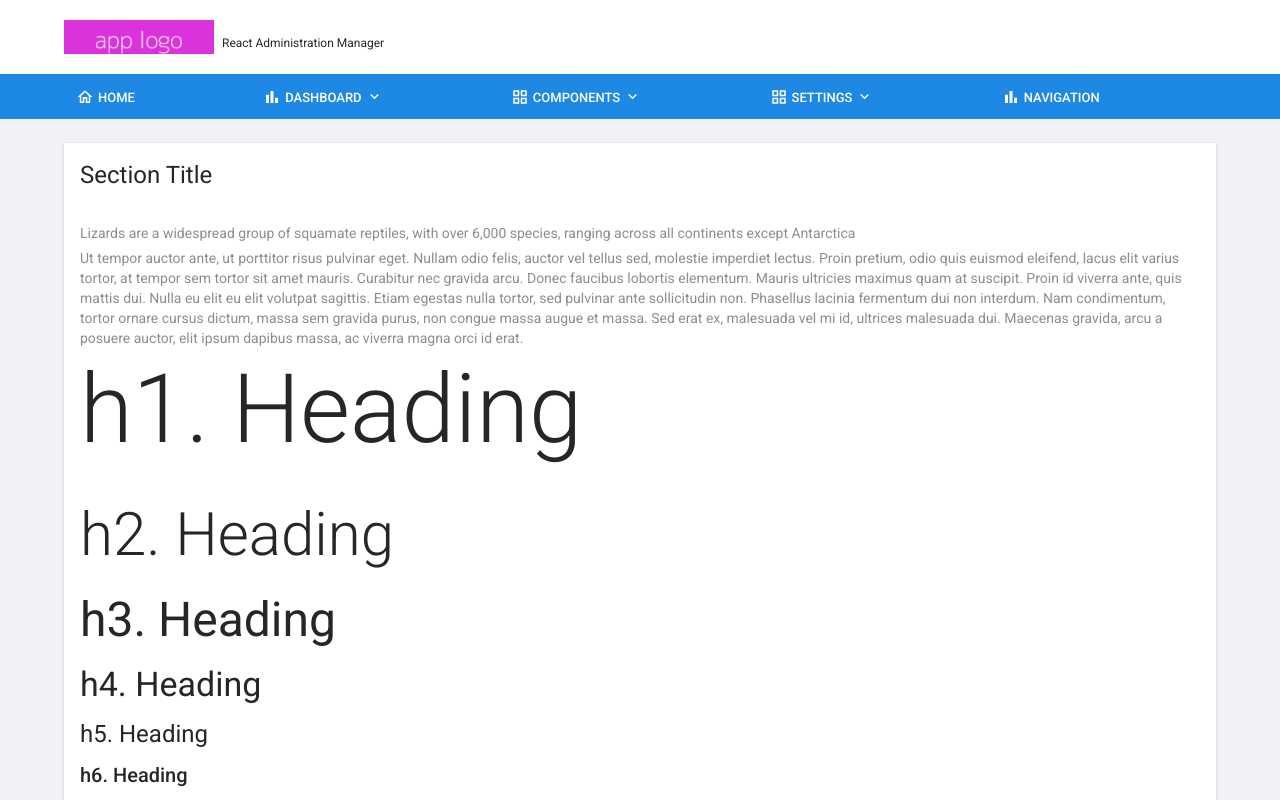
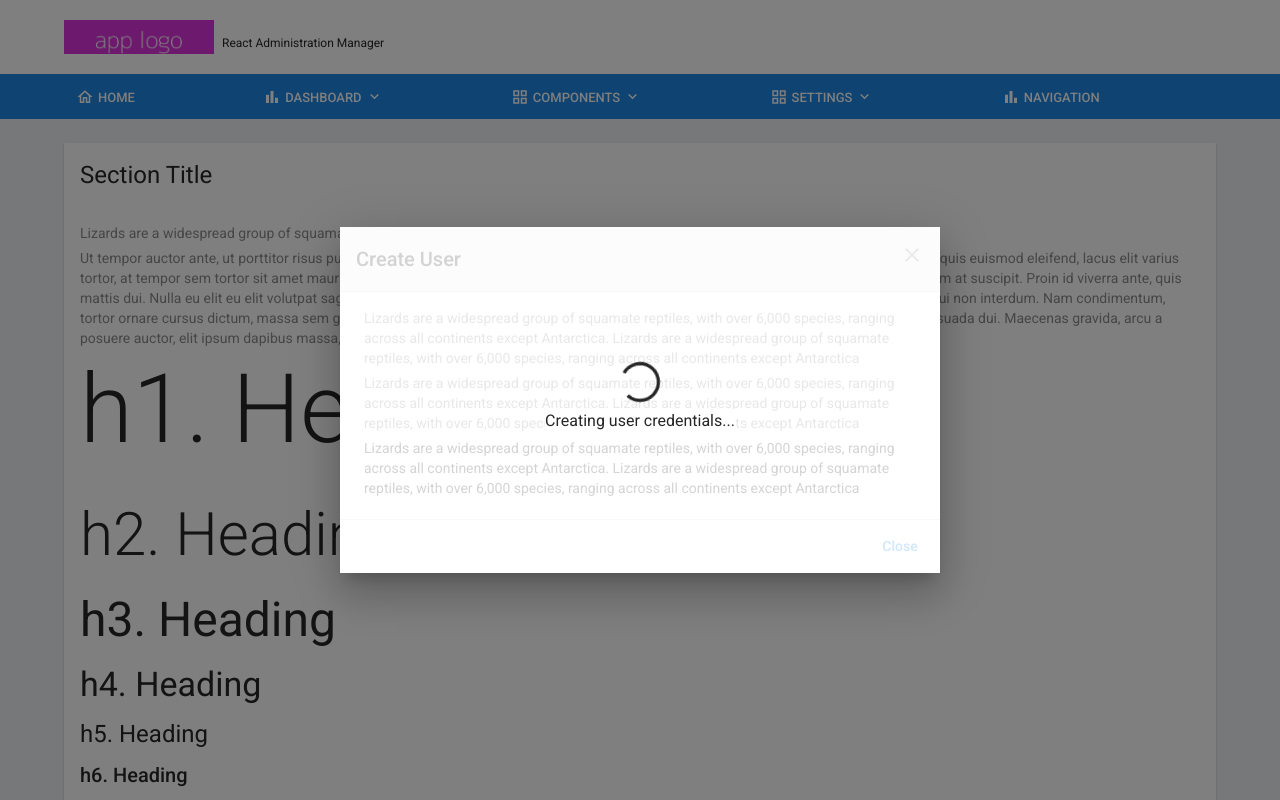
Before and after one commit to Jerkovic/ram, a React (Create React App) app: page / in a window 1280 px wide. Shown: the top 800 px of the page. Built offline with nearby package versions, Linux system fonts and the light colour scheme.

Commit message:
dev progress

```diff
--- /dev/null
+++ b/src/components/dialog/Dialog.tsx
@@ -0,0 +1,83 @@
+import * as React from "react";
+import Button from "@mui/material/Button";
+import { styled } from "@mui/material/styles";
+import { Dialog as MuiDialog } from "@mui/material";
+import DialogTitle from "@mui/material/DialogTitle";
+import DialogContent from "@mui/material/DialogContent";
+import DialogActions from "@mui/material/DialogActions";
+import IconButton from "@mui/material/IconButton";
+import CloseIcon from "@mui/icons-material/Close";
+import { useEffect } from "react";
+import LoadingOverlay from "../overlays/LoadingOverlay";
+
+const StyledDialog = styled(MuiDialog)(({ theme }) => ({
+  "& .MuiDialogContent-root": {
+    // padding: theme.spacing(2),
+  },
+  "& .MuiDialogActions-root": {
+    // padding: theme.spacing(1),
+  },
+}));
+
+interface DialogProps {
+  open: boolean;
+  title: string;
+  children: React.ReactNode;
+  onClose?: () => void;
+}
+
+const Dialog = (props: DialogProps) => {
+  const [open, setOpen] = React.useState(false);
+  const [loading, setLoading] = React.useState(false);
+
+  useEffect(() => {
+    setTimeout(() => {
+      setLoading(true);
+    }, 5000);
+  }, []);
+
+  useEffect(() => {
+    setOpen(props.open);
+  }, [props.open]);
+
+  const handleClose = () => {
+    setOpen(false);
+    props.onClose && props.onClose();
+  };
+
+  return (
+    <StyledDialog
+      fullWidth
+      aria-labelledby="customized-dialog-title"
+      open={open}
+      PaperProps={{
+        style: { position: "relative" },
+      }}
+    >
+      <LoadingOverlay loading={loading} text={"Creating user credentials..."} />
+      <DialogTitle sx={{ m: 0, p: 2 }} id="customized-dialog-title">
+        {props.title}
+      </DialogTitle>
+      <IconButton
+        aria-label="close"
+        onClick={handleClose}
+        sx={{
+          position: "absolute",
+          right: 8,
+          top: 8,
+          color: (theme) => theme.palette.grey[500],
+        }}
+      >
+        <CloseIcon />
+      </IconButton>
+      <DialogContent dividers>{props.children}</DialogContent>
+      <DialogActions>
+        <Button autoFocus onClick={handleClose}>
+          Close
+        </Button>
+      </DialogActions>
+    </StyledDialog>
+  );
+};
+
+export default Dialog;
--- /dev/null
+++ b/src/components/overlays/LoadingOverlay.tsx
@@ -0,0 +1,54 @@
+import React from "react";
+import CircularProgress from "@mui/material/CircularProgress";
+import { styled } from "@mui/system";
+import { Grid, Typography } from "@mui/material";
+
+const OverlayContainer = styled("div")({
+  position: "absolute",
+  top: 0,
+  left: 0,
+  right: 0,
+  bottom: 0,
+  display: "flex",
+  alignItems: "center",
+  justifyContent: "center",
+  backgroundColor: "rgba(255, 255, 255, 0.8)",
+  zIndex: 1301,
+  cursor: "wait",
+});
+
+interface LoadingOverlayProps {
+  loading: boolean;
+  text: string;
+}
+
+const LoadingOverlay = (props: LoadingOverlayProps) => (
+  <>
+    {props.loading && (
+      <OverlayContainer>
+        <Grid
+          container
+          direction="column"
+          justifyContent="center"
+          alignItems="center"
+          spacing={0}
+        >
+          <Grid item xs={12}>
+            <CircularProgress color="inherit" />
+          </Grid>
+          <Grid item xs={12}>
+            <Typography
+              variant="body1"
+              gutterBottom
+              sx={{ backgroundColor: "#fff" }}
+            >
+              {props.text}
+            </Typography>
+          </Grid>
+        </Grid>
+      </OverlayContainer>
+    )}
+  </>
+);
+
+export default LoadingOverlay;
--- a/src/pages/Home.tsx
+++ b/src/pages/Home.tsx
@@ -1,9 +1,31 @@
 import * as React from "react";
 import { Card, CardContent, CardHeader } from "@mui/material";
 import Typography from "@mui/material/Typography";
+import Dialog from "../components/dialog/Dialog";
 
 const Home = () => {
   return (
+    <>
+      <Dialog open={true} title={"Create User"}>
+        <Typography variant="body2" color="text.secondary" gutterBottom>
+          Lizards are a widespread group of squamate reptiles, with over 6,000
+          species, ranging across all continents except Antarctica. Lizards are
+          a widespread group of squamate reptiles, with over 6,000 species,
+          ranging across all continents except Antarctica
+        </Typography>
+        <Typography variant="body2" color="text.secondary" gutterBottom>
+          Lizards are a widespread group of squamate reptiles, with over 6,000
+          species, ranging across all continents except Antarctica. Lizards are
+          a widespread group of squamate reptiles, with over 6,000 species,
+          ranging across all continents except Antarctica
+        </Typography>
+        <Typography variant="body2" color="text.primary" gutterBottom>
+          Lizards are a widespread group of squamate reptiles, with over 6,000
+          species, ranging across all continents except Antarctica. Lizards are
+          a widespread group of squamate reptiles, with over 6,000 species,
+          ranging across all continents except Antarctica
+        </Typography>
+      </Dialog>
       <Card
         sx={{
           my: 3,
@@ -23,12 +45,12 @@ const Home = () => {
             tempor sem tortor sit amet mauris. Curabitur nec gravida arcu. Donec
             faucibus lobortis elementum. Mauris ultricies maximus quam at
             suscipit. Proin id viverra ante, quis mattis dui. Nulla eu elit eu
-          elit volutpat sagittis. Etiam egestas nulla tortor, sed pulvinar ante
-          sollicitudin non. Phasellus lacinia fermentum dui non interdum. Nam
-          condimentum, tortor ornare cursus dictum, massa sem gravida purus, non
-          congue massa augue et massa. Sed erat ex, malesuada vel mi id,
-          ultrices malesuada dui. Maecenas gravida, arcu a posuere auctor, elit
-          ipsum dapibus massa, ac viverra magna orci id erat.
+            elit volutpat sagittis. Etiam egestas nulla tortor, sed pulvinar
+            ante sollicitudin non. Phasellus lacinia fermentum dui non interdum.
+            Nam condimentum, tortor ornare cursus dictum, massa sem gravida
+            purus, non congue massa augue et massa. Sed erat ex, malesuada vel
+            mi id, ultrices malesuada dui. Maecenas gravida, arcu a posuere
+            auctor, elit ipsum dapibus massa, ac viverra magna orci id erat.
           </Typography>
           <Typography variant="h1" gutterBottom>
             h1. Heading
@@ -57,14 +79,14 @@ const Home = () => {
             Quos blanditiis tenetur
           </Typography>
           <Typography variant="body1" gutterBottom>
-          body1. Lorem ipsum dolor sit amet, consectetur adipisicing elit. Quos
-          blanditiis tenetur unde suscipit, quam beatae rerum inventore
+            body1. Lorem ipsum dolor sit amet, consectetur adipisicing elit.
+            Quos blanditiis tenetur unde suscipit, quam beatae rerum inventore
             consectetur, neque doloribus, cupiditate numquam dignissimos laborum
             fugiat deleniti? Eum quasi quidem quibusdam.
           </Typography>
           <Typography variant="body2" gutterBottom>
-          body2. Lorem ipsum dolor sit amet, consectetur adipisicing elit. Quos
-          blanditiis tenetur unde suscipit, quam beatae rerum inventore
+            body2. Lorem ipsum dolor sit amet, consectetur adipisicing elit.
+            Quos blanditiis tenetur unde suscipit, quam beatae rerum inventore
             consectetur, neque doloribus, cupiditate numquam dignissimos laborum
             fugiat deleniti? Eum quasi quidem quibusdam.
           </Typography>
@@ -79,6 +101,7 @@ const Home = () => {
           </Typography>
         </CardContent>
       </Card>
+    </>
   );
 };
 
```
Lines whose indentation alone changed are shown as unchanged.
